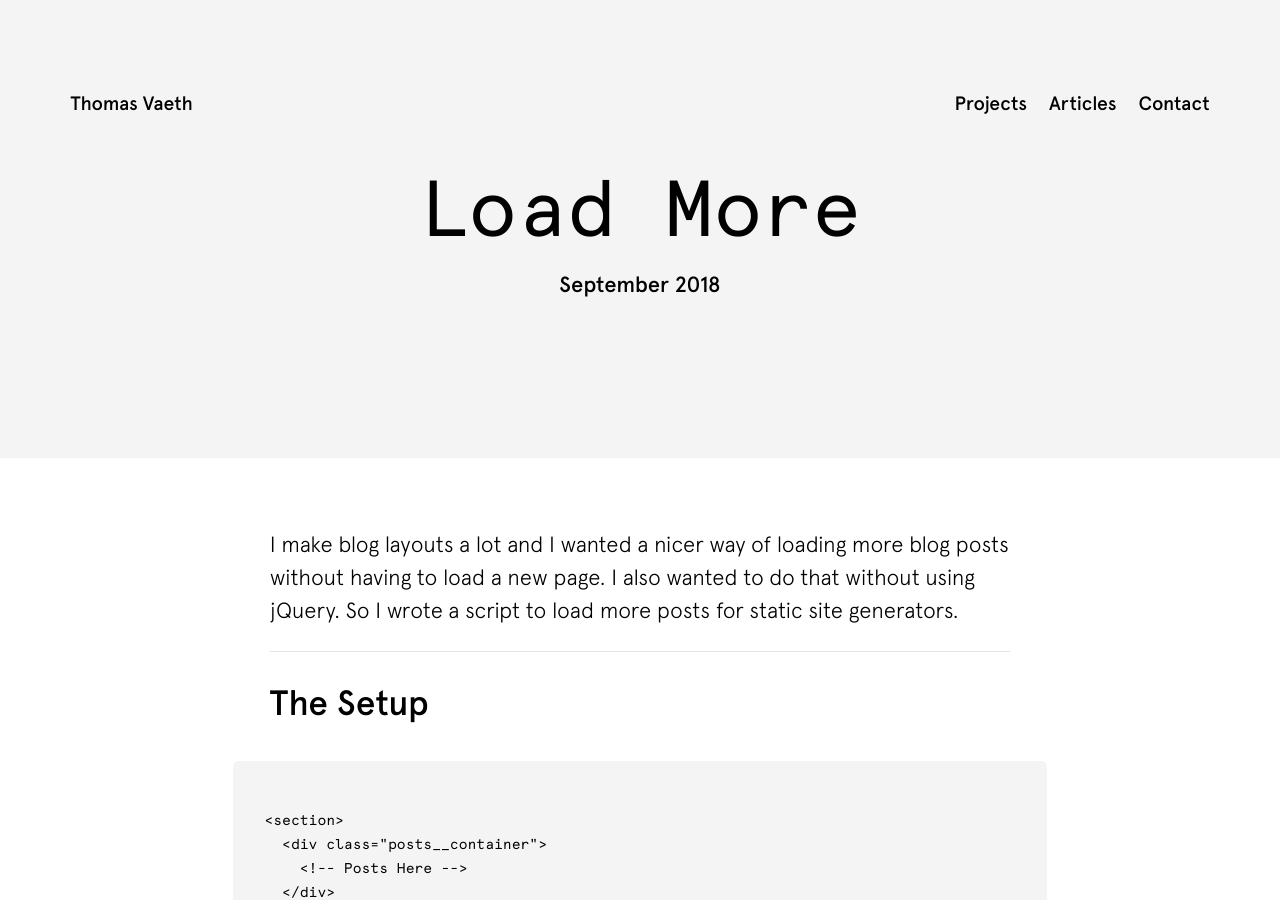
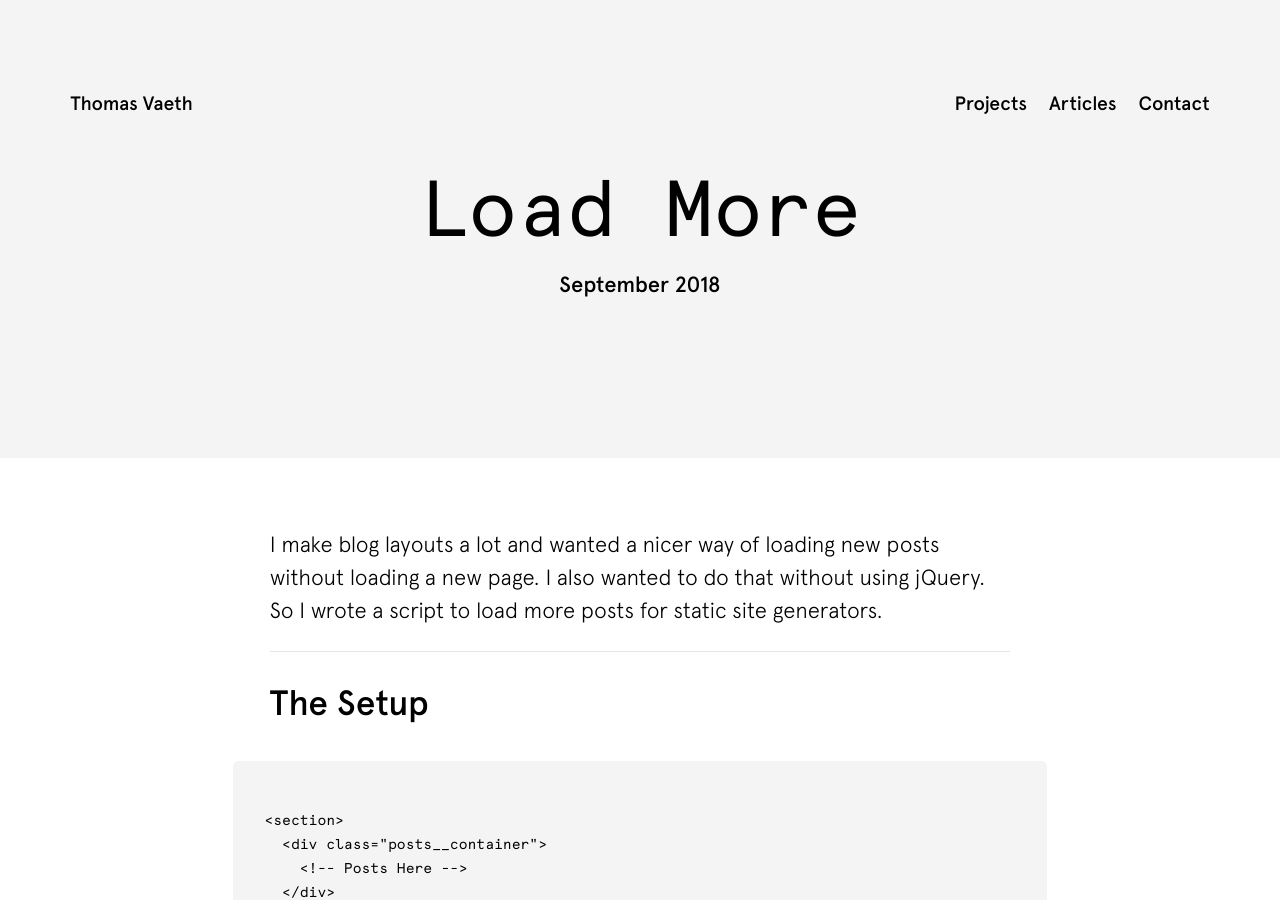
Before and after one commit to thomasvaeth/thomasvaeth.github.io, a Jekyll site: the page built from _posts/2018-09-04-load-more.markdown, in a window 1280 px wide and 900 px high. Built offline with Jekyll 4.4.1, drawn with Linux system fonts in a browser that asks for light colours.

Commit message:
Changed intro sentence.

```diff
--- a/_posts/2018-09-04-load-more.markdown
+++ b/_posts/2018-09-04-load-more.markdown
@@ -5,7 +5,7 @@ date: 2018-09-04
 description:
 image: /assets/images/posts/load-more.jpg
 ---
-<p>I make blog layouts a lot and I wanted a nicer way of loading more blog posts without having to load a new page. I also wanted to do that without using jQuery. So I wrote a script to load more posts for static site generators.</p>
+<p>I make blog layouts a lot and wanted a nicer way of loading new posts without loading a new page. I also wanted to do that without using jQuery. So I wrote a script to load more posts for static site generators.</p>
 
 <hr/>
 
```
